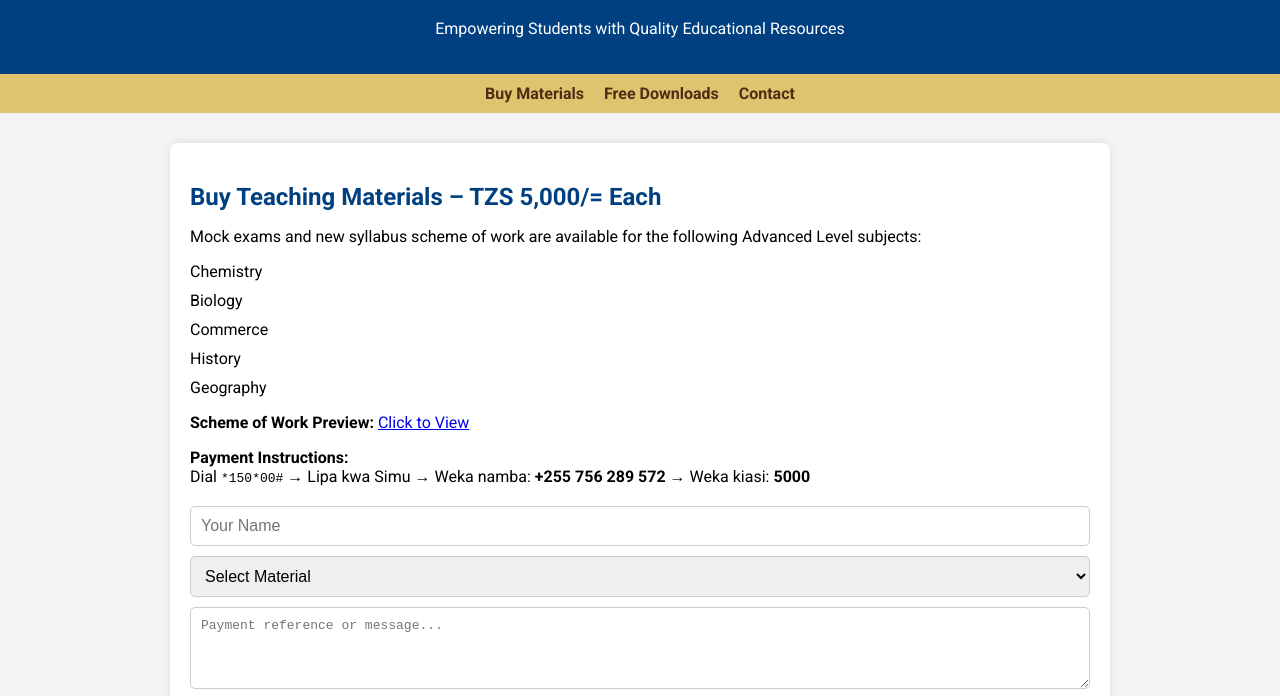
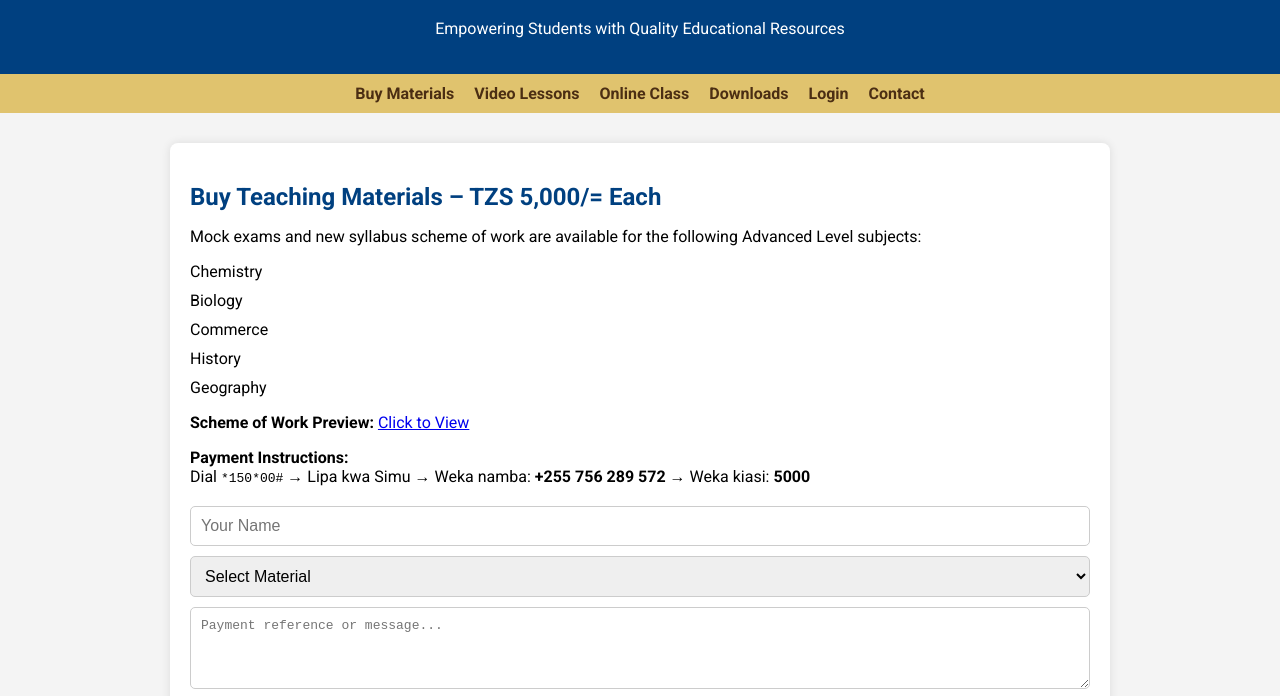
Before and after one commit to kingregan/kingreganacademy, a plain HTML site: page index.html in a window 1280 px wide. Shown: the part 82-778 px from the top of the page. Drawn offline with Linux system fonts and the light colour scheme.

Commit message:
Update index.html

```diff
--- a/index.html
+++ b/index.html
@@ -19,6 +19,7 @@
     input, textarea, select { padding: 10px; border-radius: 5px; border: 1px solid #ccc; font-size: 1em; }
     input[type="submit"] { background-color: #004080; color: #fff; cursor: pointer; border: none; }
     input[type="submit"]:hover { background-color: #003366; }
+    footer { text-align:center; background:#004080; color:white; padding:15px; margin-top: 40px; }
   </style>
 </head>
 <body>
@@ -27,7 +28,10 @@
     <p>Empowering Students with Quality Educational Resources</p>
   </header>  <nav>
     <a href="#materials">Buy Materials</a>
-    <a href="#downloads">Free Downloads</a>
+    <a href="#videos">Video Lessons</a>
+    <a href="#whatsapp-education">Online Class</a>
+    <a href="#downloads">Downloads</a>
+    <a href="#login">Login</a>
     <a href="#contact">Contact</a>
   </nav>  <section id="materials">
     <h2>Buy Teaching Materials – TZS 5,000/= Each</h2>
@@ -61,10 +65,10 @@
     <h2>🎥 Video Lessons</h2>
     <p>Watch our high-quality educational videos covering Chemistry and Biology topics for A-Level students. Subscribe to our YouTube channel for more updates.</p>
     <div style="display: flex; flex-wrap: wrap; gap: 20px; justify-content: center;">
-  <iframe width="360" height="215" src="https://www.youtube.com/embed?listType=user_uploads&list=reganfrank5725" frameborder="0" allowfullscreen></iframe>
-  <iframe width="360" height="215" src="https://www.youtube.com/embed?listType=user_uploads&list=reganfrank5725" frameborder="0" allowfullscreen></iframe>
-</div>
-<p><a href="https://www.youtube.com/@reganfrank5725" target="_blank" class="btn">Visit YouTube Channel</a></p>
+      <iframe width="360" height="215" src="https://www.youtube.com/embed?listType=user_uploads&list=reganfrank5725" frameborder="0" allowfullscreen></iframe>
+      <iframe width="360" height="215" src="https://www.youtube.com/embed?listType=user_uploads&list=reganfrank5725" frameborder="0" allowfullscreen></iframe>
+    </div>
+    <p><a href="https://www.youtube.com/@reganfrank5725" target="_blank" class="btn">Visit YouTube Channel</a></p>
   </section>  <section id="whatsapp-education">
     <h2>📚 Online Education via WhatsApp</h2>
     <p>Join our exclusive learning group where you’ll get direct lessons, notes, discussions, and support from the teacher through WhatsApp.</p>
@@ -97,7 +101,8 @@
     <h2>Contact & Payment</h2>
     <p><strong>WhatsApp:</strong> <a href="https://wa.me/255756289572" target="_blank">+255 756 289 572</a></p>
     <p><strong>Email:</strong> reganfrank140@gmail.com</p>
-  </section>  <footer style="text-align:center; background:#004080; color:white; padding:15px;">
+  </section>  <footer>
     <p>&copy; 2025 Kingregan. All rights reserved.</p>
-  </footer></body>
+  </footer>
+</body>
 </html>
```
